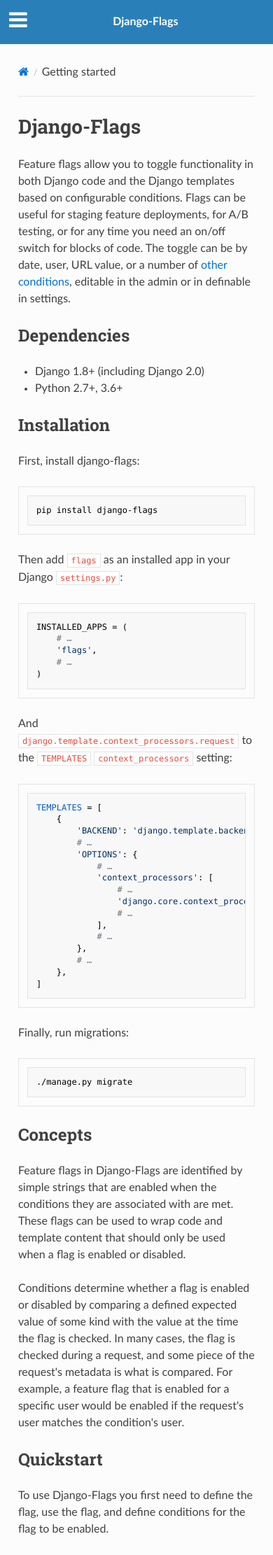
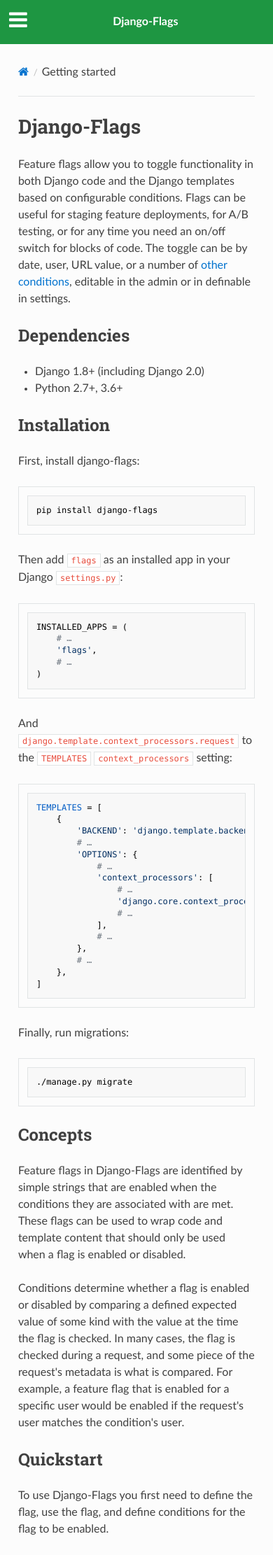
Before and after one commit to cfpb/django-flags, an MkDocs documentation site: the page built from docs/index.md, in a window 390 px wide. Shown: the top 2222 px of the page at 70% size. Built offline with MkDocs 1.6.1, drawn with Linux system fonts in a browser that asks for light colours; nearby versions of some CDN libraries; old or Windows-style settings are respelled for this version of MkDocs.

Commit message:
Fix doc styles on mobile

```diff
--- a/docs/css/overrides.css
+++ b/docs/css/overrides.css
@@ -12,6 +12,13 @@
 }
 .wy-body-for-nav {
     background-color: #ffffff;
+}
+.wy-nav-top {
+    background: #1e9642;
+}
+.wy-nav-top a,
+.wy-nav-top a:visited {
+    color: #ffffff;
 }
 .wy-side-nav-search {
     background-color: #1e9642;
@@ -47,3 +54,4 @@
 footer {
     color: #5a5d61;
 }
+}
```
